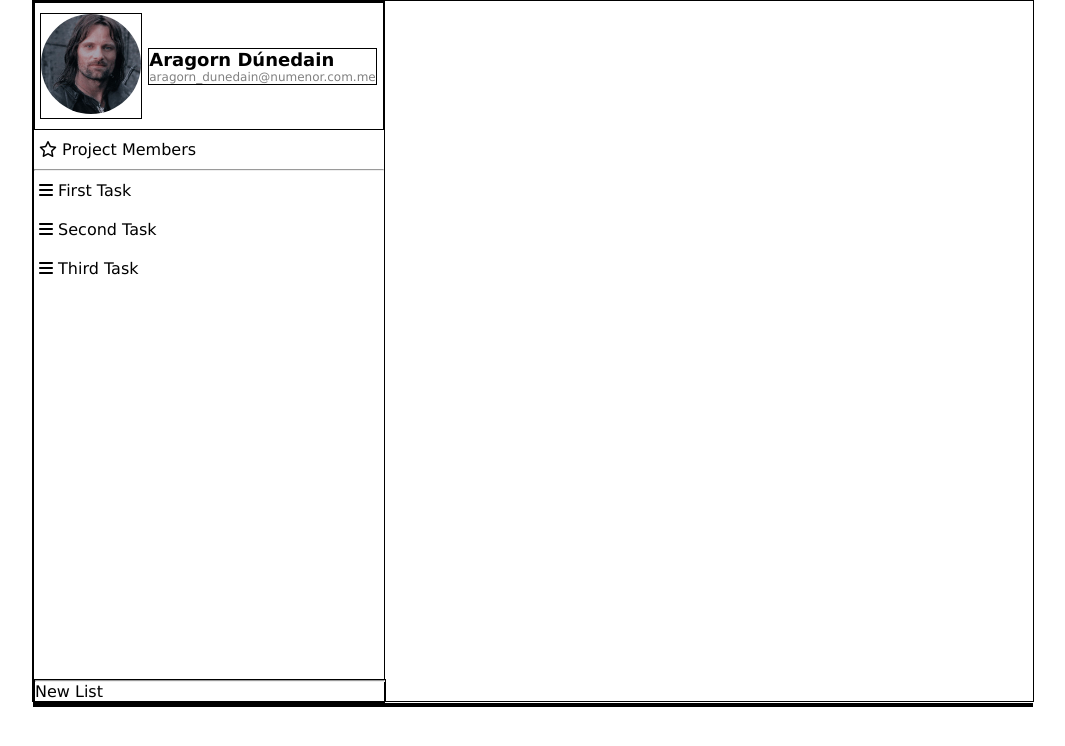
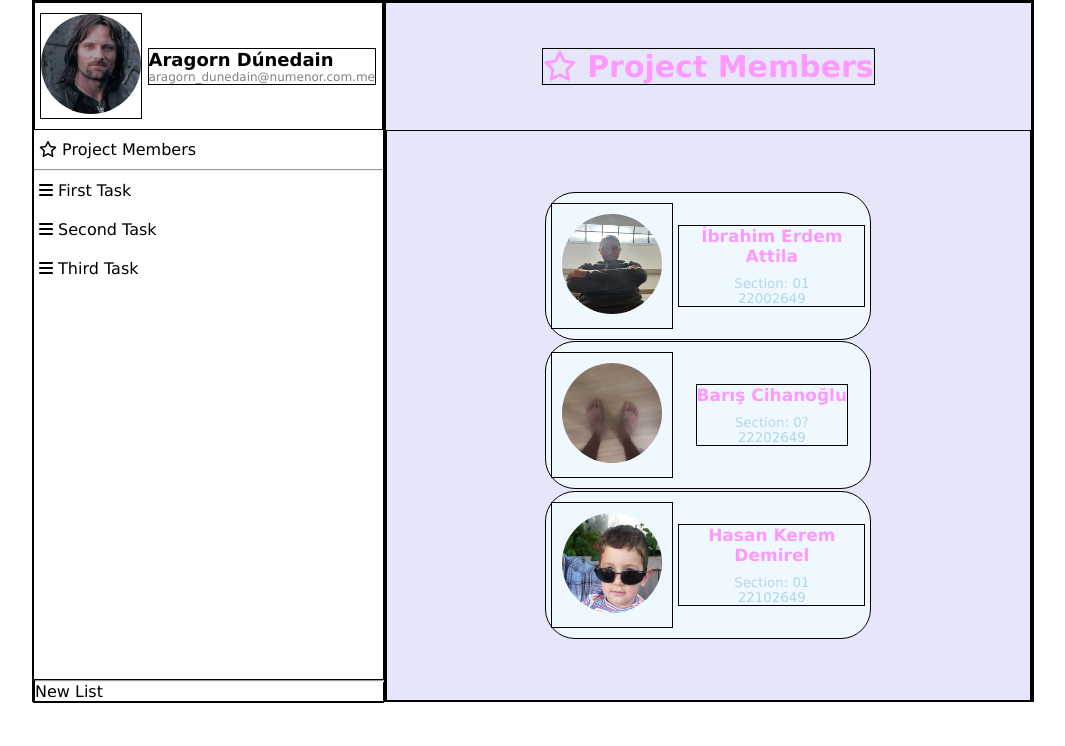
Before and after one commit to bariscihanoglu/microsoft-todo-255-project, a plain HTML site: page index.html in a window 1280 px wide. Shown: the whole page, without its empty margins (107-1172 px from the left). Drawn offline with nearby package versions, Linux system fonts and the light colour scheme; a web font is replaced by a local one.

Commit message:
project members page

```diff
--- a/index.html
+++ b/index.html
@@ -52,7 +52,47 @@
         </div>
 
         <div id="content">
-            <div id="page"></div>
+            <!-- <div id="page"></div> -->
+
+            <div id="pmembers-page">
+                <div id="pmembers-header">
+                    <i class="fa-regular fa-star"></i>
+                    Project Members
+                </div>
+
+                <div id="pmembers-info">
+                    <div id="member">
+                        <div id="memberimg">
+                            <img src="./assets/erdem.jpeg" alt="">
+                        </div>
+                        <div id="memberinfo">
+                            <h3>İbrahim Erdem Attila</h3>
+                            <p>Section: 01</p>
+                            <p>22002649</p>
+                        </div>
+                    </div>
+                    <div id="member">
+                        <div id="memberimg">
+                            <img src="./assets/barış.PNG" alt="">
+                        </div>
+                        <div id="memberinfo">
+                            <h3>Barış Cihanoğlu</h3>
+                            <p>Section: 0?</p>
+                            <p>22202649</p>
+                        </div>
+                    </div>
+                    <div id="member">
+                        <div id="memberimg">
+                            <img src="./assets/kerem.PNG" alt="">
+                        </div>
+                        <div id="memberinfo">
+                            <h3>Hasan Kerem Demirel</h3>
+                            <p>Section: 01</p>
+                            <p>22102649</p>
+                        </div>
+                    </div>
+                </div>
+            </div>
         </div>
 
 
--- a/style.css
+++ b/style.css
@@ -12,6 +12,8 @@ div {
 }
 
 #container {
+    display: flex;
+
     width: 1000px;
     height: 700px;
     margin: auto auto;
@@ -63,3 +65,71 @@ p#mail {
     display: inline-block;
     bottom: 0;
 }
+
+#content {
+    width: 65%;
+}
+
+#pmembers-page {
+    display: flex;
+    flex-direction: column;
+    justify-content: space-between;
+
+    background-color: #E6E6FA;
+    height: 100%;
+}
+
+#pmembers-header{
+    color: #f9f;
+    font-weight: bold;
+    font-size: 30px;
+
+    text-align: center;
+    margin: 45px auto;
+
+    /* height: 20%; */
+}
+
+#pmembers-info{
+    display: flex;
+    flex-direction: column;
+    justify-content: space-around;
+    align-items: center;
+
+    padding: 60px;
+
+    height: 80%;
+}
+
+#member{
+    background-color: 	#F0F8FF;
+    border-radius: 30px;
+
+    display: flex;
+    margin: 0px auto;
+    padding: 10px 5px;
+    gap: 5px;
+    text-align: center;
+
+    width: 60%;
+
+    /* border: 1px solid black; */
+}
+
+#memberimg {
+    padding: 10px;
+}
+
+#memberinfo {
+    color: #ADD8E6;
+    align-self: center;
+    margin: 0px auto;
+
+    font-size: smaller;
+}
+
+#memberinfo h3 {
+    color:#f9f;
+    padding-bottom: 10px;
+    font-size: 17px;
+}
```
Also changed, not shown: assets/barış.PNG (added), assets/erdem.jpeg (added), assets/kerem.PNG (added).
